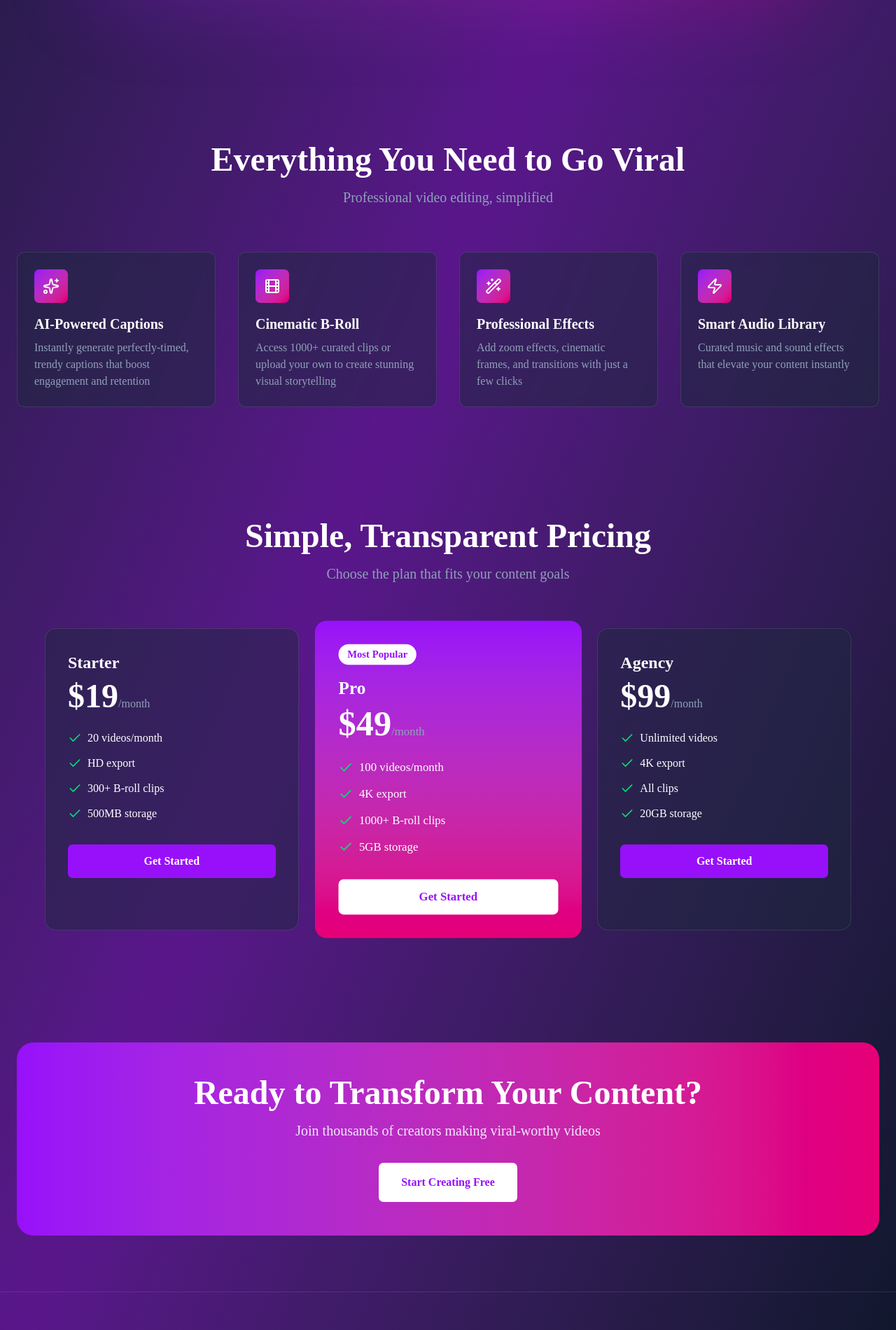
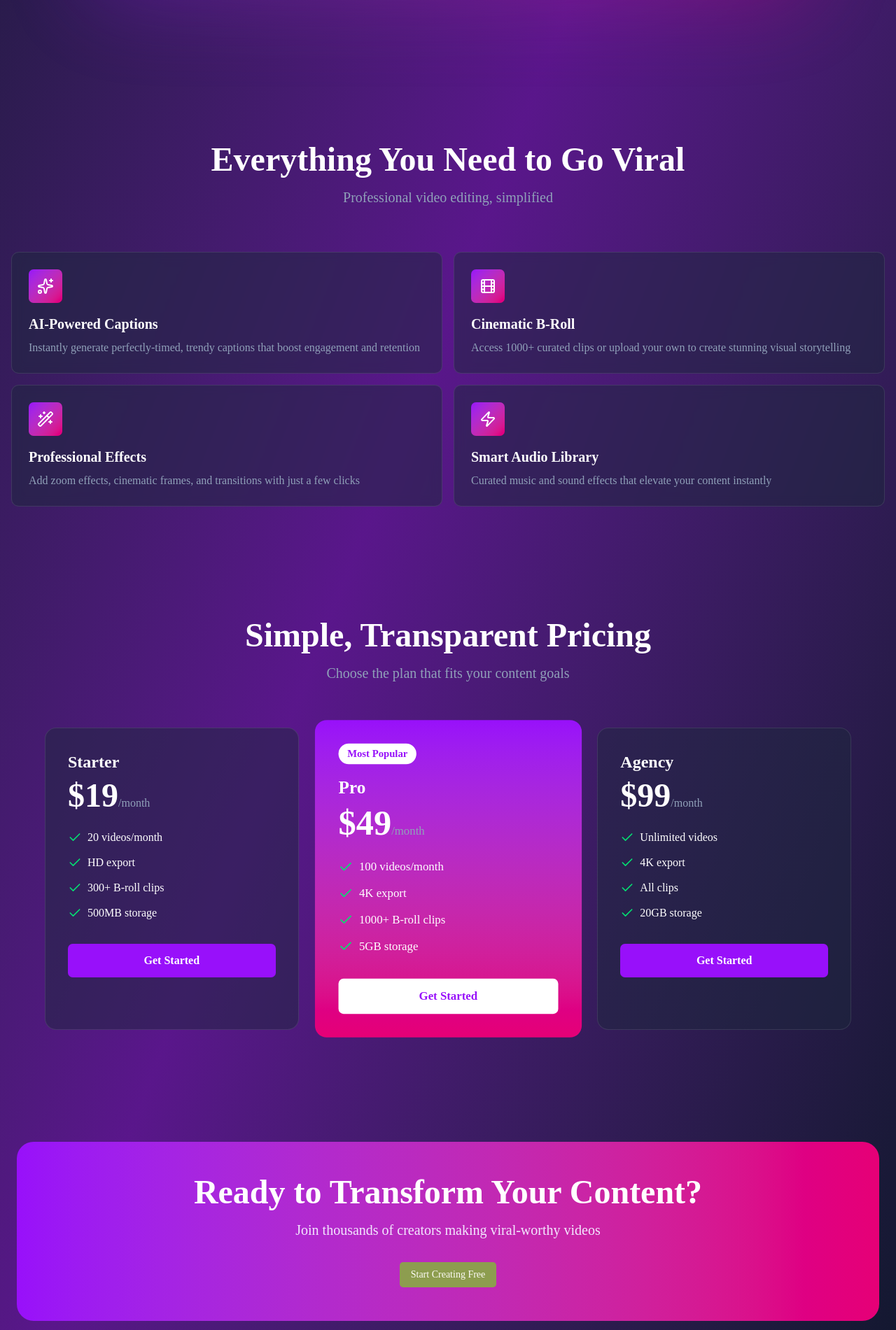
Before and after one commit to kenilJoshi/Video-Transcribe, a Next.js app: page / in a window 1280 px wide. Shown: the part 1200-3101 px from the top of the page at 70% size. Built offline with nearby package versions, Linux system fonts and the light colour scheme.

Commit message:
feature: ui changes

```diff
--- a/components/landing_page/CTASection.tsx
+++ b/components/landing_page/CTASection.tsx
@@ -1,4 +1,5 @@
 // components/CTASection.tsx (Server Component)
+import { Button } from "../ui/button";
 
 export default function CTASection() {
   return (
@@ -10,9 +11,7 @@ export default function CTASection() {
         <p className="text-xl mb-8 text-purple-100">
           Join thousands of creators making viral-worthy videos
         </p>
-        <button className="px-8 py-4 bg-white text-purple-600 rounded-lg font-semibold hover:bg-slate-100 transition-all">
-          Start Creating Free
-        </button>
+        <Button>Start Creating Free</Button>
       </div>
     </section>
   );
--- a/components/landing_page/Features.tsx
+++ b/components/landing_page/Features.tsx
@@ -27,13 +27,13 @@ const features = [
 
 export default function Features() {
   return (
-    <section className="container mx-auto px-6 py-20">
+    <section className="container mx-auto px-4 py-20">
       <div className="text-center mb-16">
         <h2 className="text-4xl md:text-5xl font-bold mb-4">Everything You Need to Go Viral</h2>
         <p className="text-xl text-slate-400">Professional video editing, simplified</p>
       </div>
 
-      <div className="grid md:grid-cols-2 lg:grid-cols-4 gap-8">
+      <div className="grid md:grid-cols-2 gap-4">
         {features.map((feature, index) => {
           const Icon = feature.icon;
           return (
```
